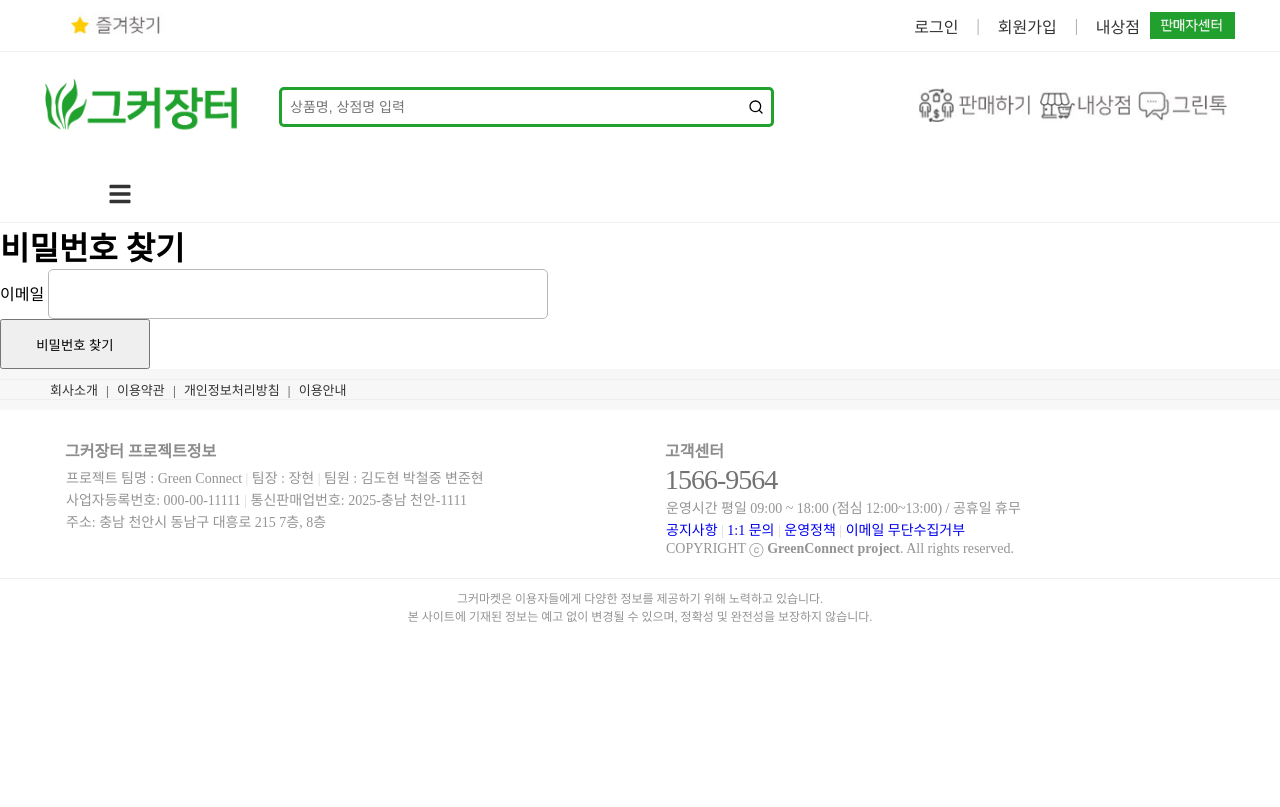
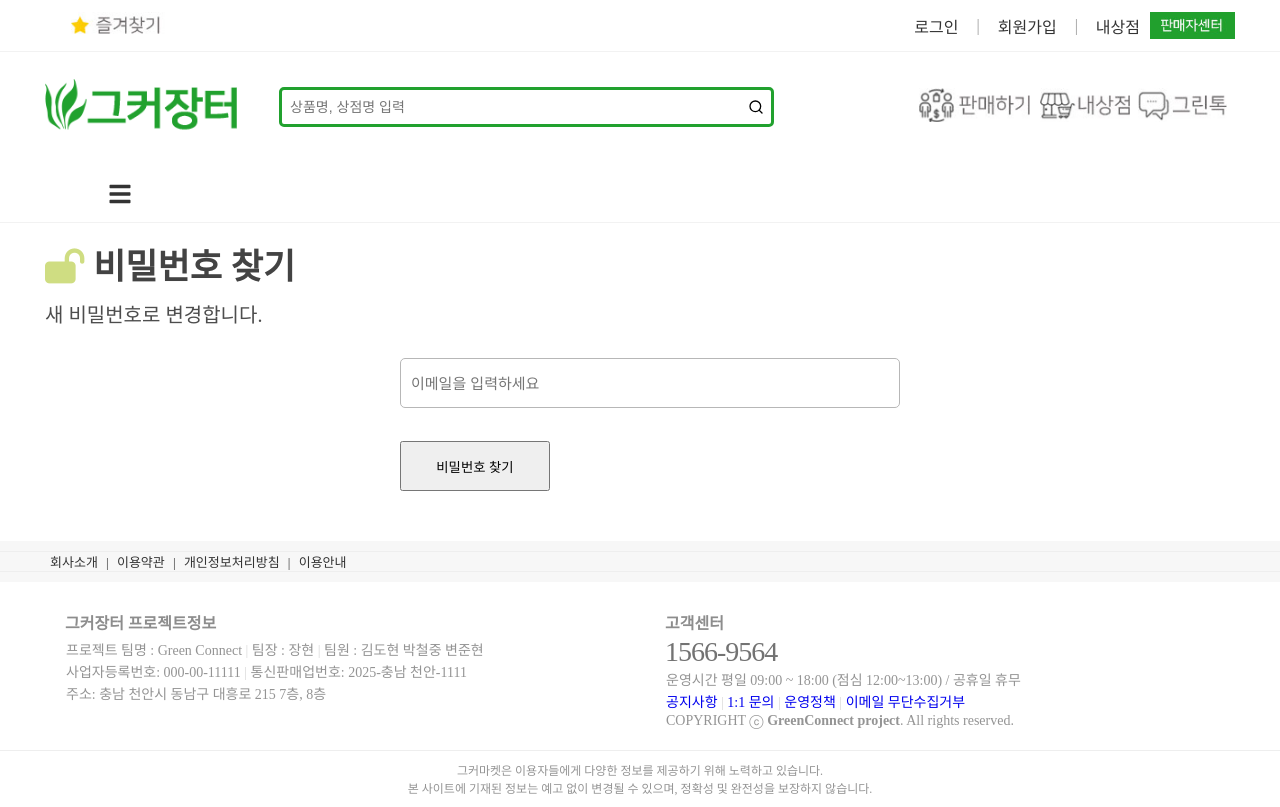
Before and after one commit to janghyun1019/GreenConnect, a React (Create React App) app in the folder src/greenconnect/: page /findPassword in a window 1280 px wide. Built offline with nearby package versions, Linux system fonts and the light colour scheme.

Commit message:
FindPassword css 작업

```diff
--- a/src/greenconnect/src/Page/Signup/FindPassword.js
+++ b/src/greenconnect/src/Page/Signup/FindPassword.js
@@ -1,13 +1,28 @@
 import axios from "axios";
 import { useState } from "react";
+
+import "../../common/commonPage.css";
+import "./Signup.css";
 
 function FindPassword() {
 	const [email, setEmail] = useState("");
 
 	return (
-        <div>
-            <h1>비밀번호 찾기</h1>
-            이메일 <input type="email" onChange={(e) => setEmail(e.target.value)} /> <br />
+		<div className="signupContainer01">
+			<div className="title">
+				<i class="fa-solid fa-lock-open"></i> 비밀번호 찾기
+			</div>
+			<div className="titlesub">새 비밀번호로 변경합니다.</div>
+			<div className="signupContainer">
+				<div className="suline">
+					<input
+						type="email"
+						placeholder="이메일을 입력하세요"
+						value={email}
+						onChange={(e) => setEmail(e.target.value)}
+					/>
+				</div>
+				<br />
 				<button onClick={() => {
 					axios.post("/user/find-password", { email })
 						.then(response => {
@@ -18,6 +33,7 @@ function FindPassword() {
 						})
 				}}>비밀번호 찾기</button>
 			</div>
+		</div>
 	);
 }
 
```
Lines whose indentation alone changed are shown as unchanged.
